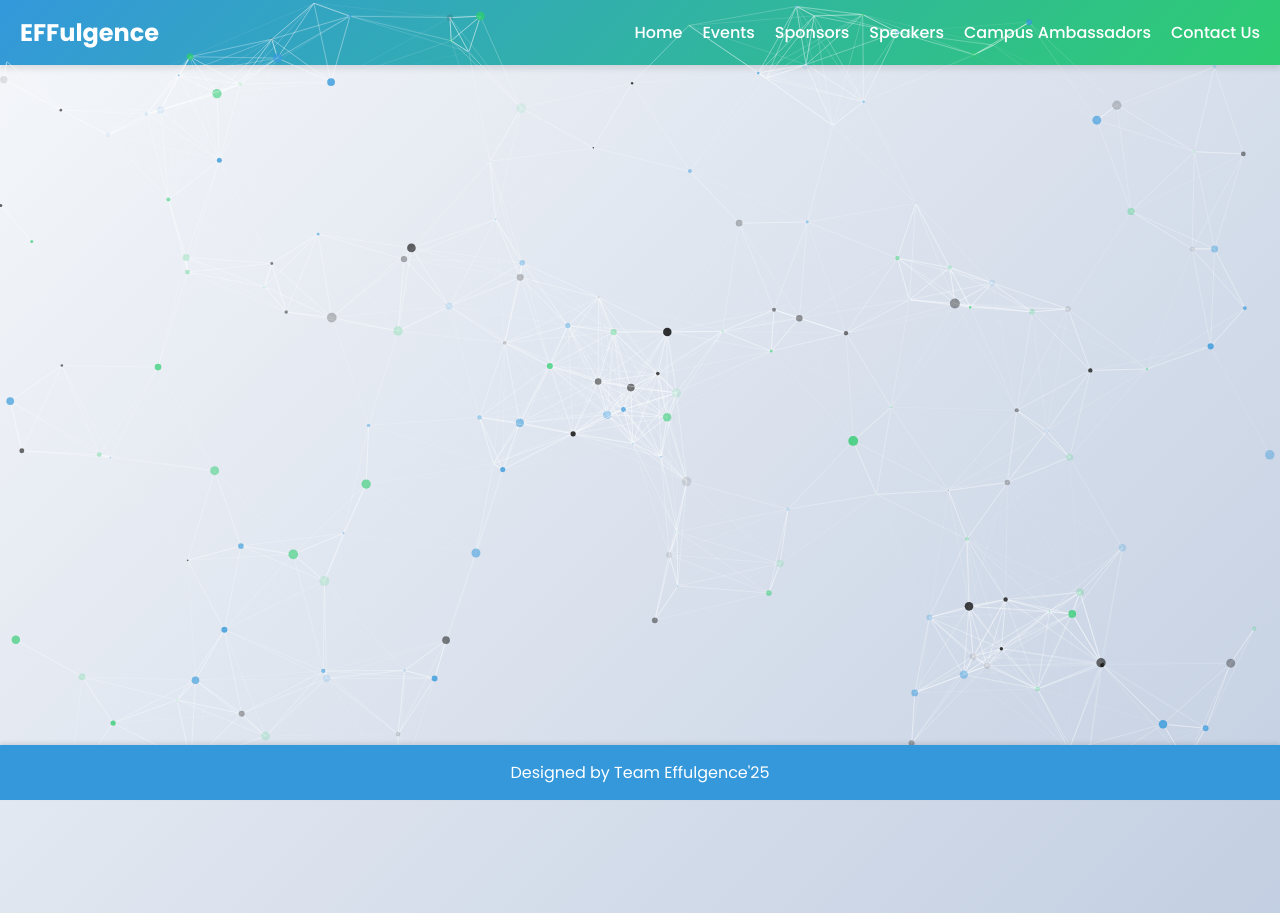
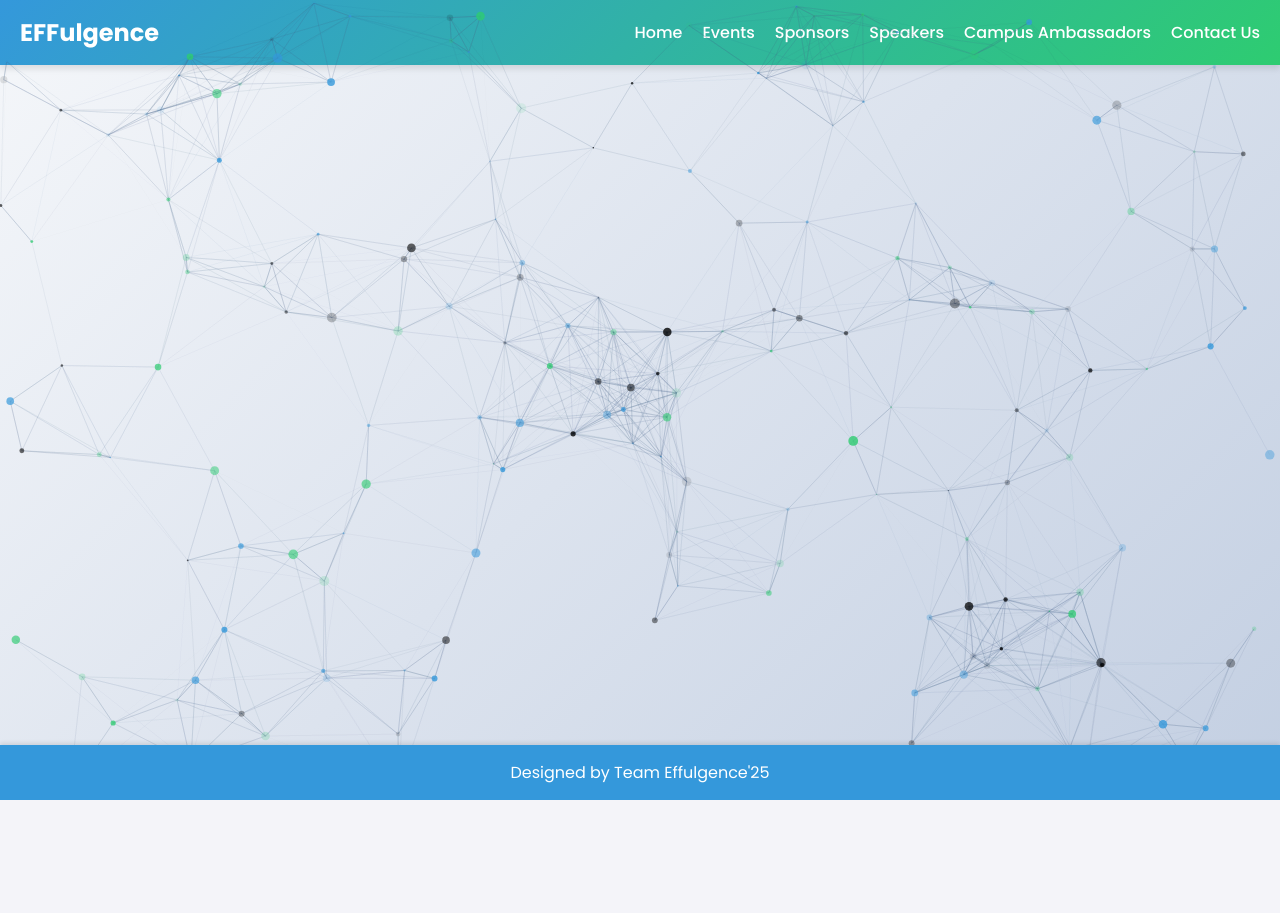
Before and after one commit to WithTrend/Techical-Fest-Website, a React (Vite) app: page / in a window 1280 px wide. After the commit the page ends 800 px from the top, so only its background shows below. Built offline with nearby package versions, Linux system fonts and the light colour scheme.

Commit message:
Burger menu alignment fixed for small devices

```diff
--- a/Components/Events.css
+++ b/Components/Events.css
@@ -237,7 +237,7 @@ button:hover {
   }
 
   button {
-    width: 90%;
+
     text-align: center;
   }
 }
--- a/Components/Home.jsx
+++ b/Components/Home.jsx
@@ -11,7 +11,7 @@ export const Home = () => {
   return (
     <div
       className="home-container"
-      style={{ position: "relative", minHeight: "100vh", overflow: "hidden" }}
+      style={{ position: "relative", minHeight: "100%", overflow: "hidden" }}
     >
       {/* Particle Animation */}
       <Particles
@@ -46,8 +46,8 @@ export const Home = () => {
             line_linked: {
               enable: true,
               distance: 150,
-              color: "#ffffff",
-              opacity: 0.4,
+              color: "#4a6589",
+              opacity: 0.2,
               width: 1,
             },
           },
```
